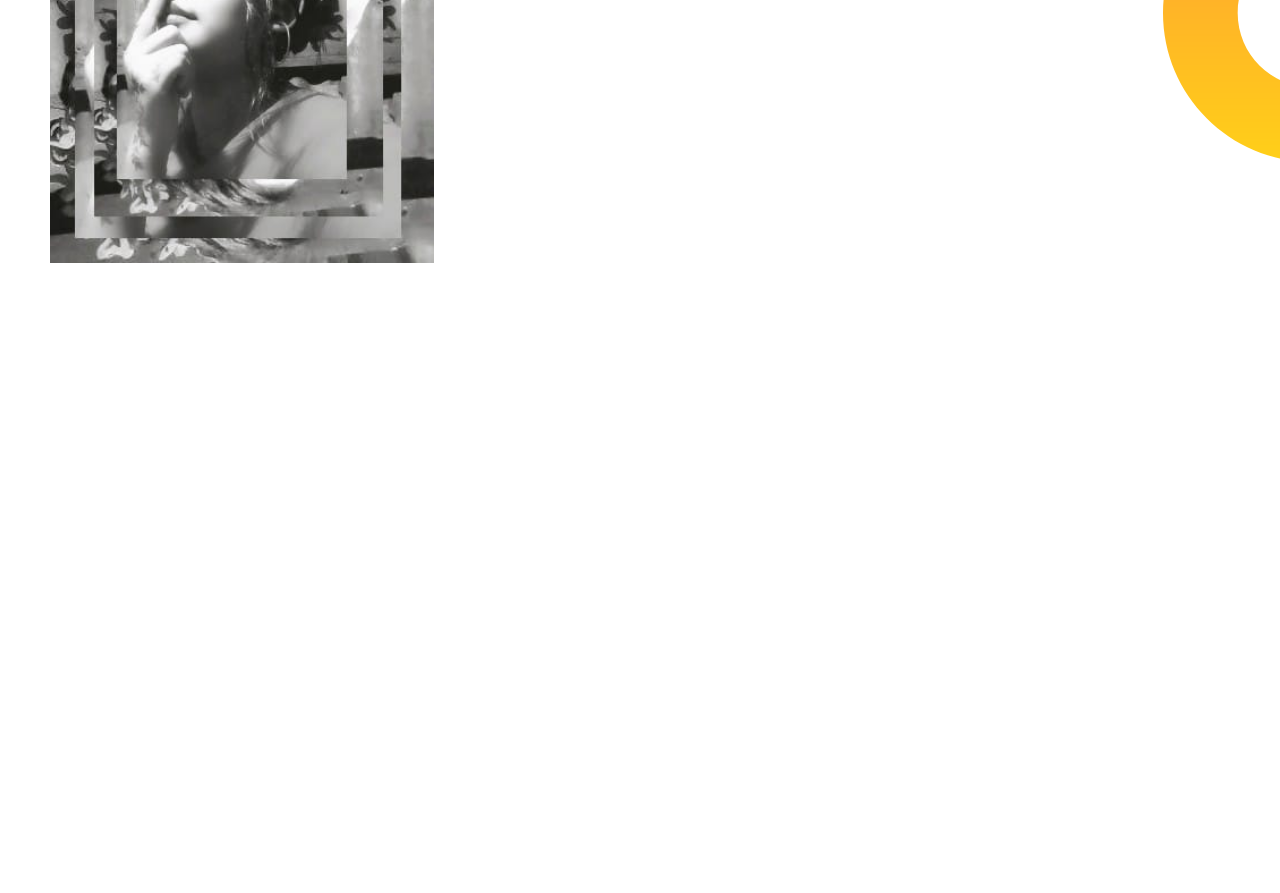
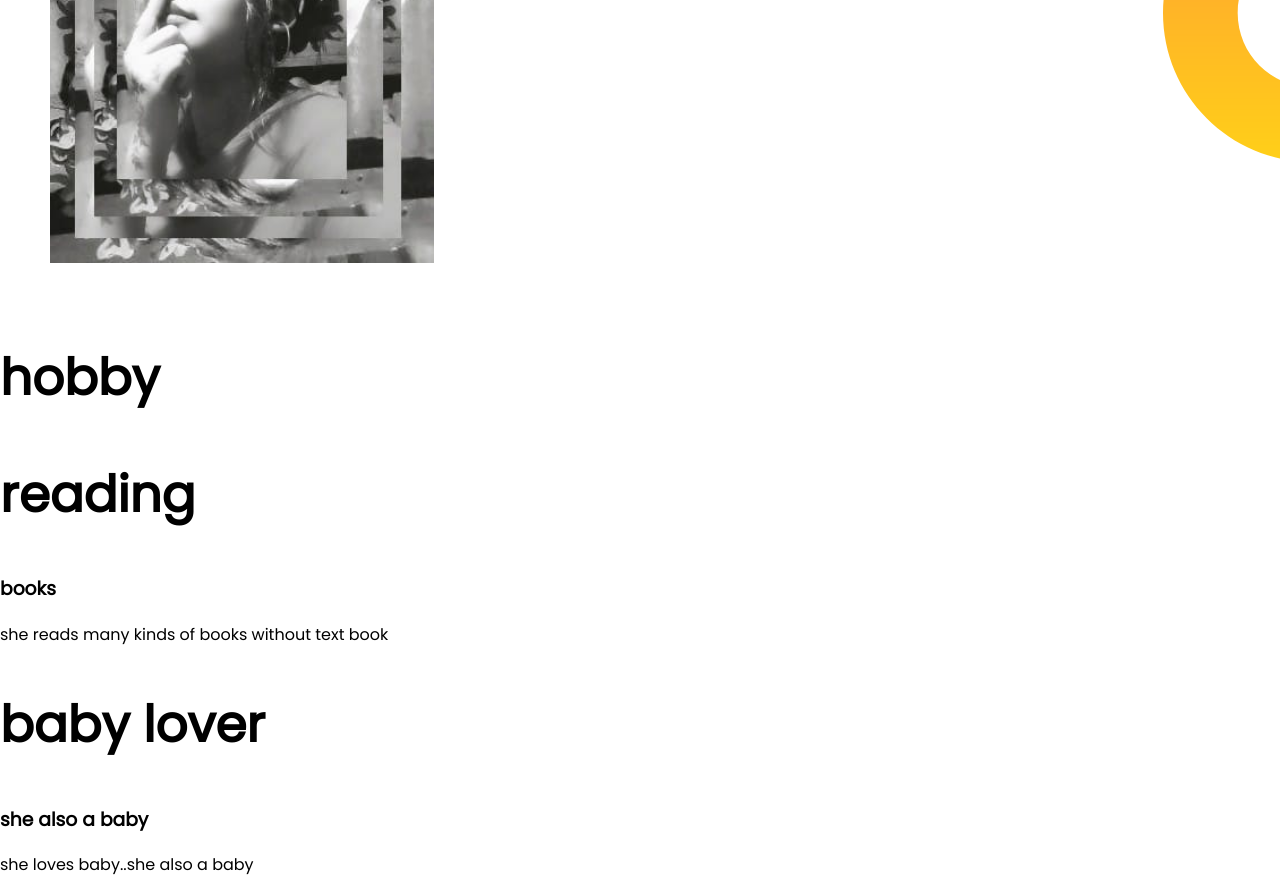
Before and after one commit to Mashihurr/developer-portfolio, a plain HTML site: page index.html in a window 1280 px wide. Shown: the part 687-1580 px from the top of the page. Before the commit the page ends 987 px from the top, so only its background shows below. Drawn offline with Linux system fonts and the light colour scheme.

Commit message:
last commit

```diff
--- a/index.html
+++ b/index.html
@@ -14,7 +14,7 @@
 </head>
 
 <body>
-    <section class="d">
+    <section class="d m">
         <div class="b">
             <h1>Welcome To</h1>
             <h1><span class="a">Ayana's</span> world!</h1>
@@ -27,7 +27,7 @@
             <img src="ayana.jpg" alt="">
         </div>
     </section>
-    <section class="x">
+    <section class="x m">
         <div class="f">
             <img src="asma.jpg" alt="">
         </div>
@@ -38,6 +38,21 @@
             <a class="c" href="">download resume</a>
         </div>
     </section>
+    <section class="hobby">
+        <h1>hobby</h1>
+        <div>
+            <div>
+                <h1>reading</h1>
+                <h3>books</h3>
+                <p>she reads many kinds of books without text book</p>
+            </div>
+            <div>
+                <h1>baby lover</h1>
+                <h3>she also a baby</h3>
+                <p>she loves baby..she also a baby</p>
+            </div>
+        </div>
+    </section>
 </body>
 
 </html>
--- a/style.css
+++ b/style.css
@@ -11,7 +11,7 @@ h1 {
     color: blue;
 }
 
-section {
+.m {
     display: flex;
 }
 
```
